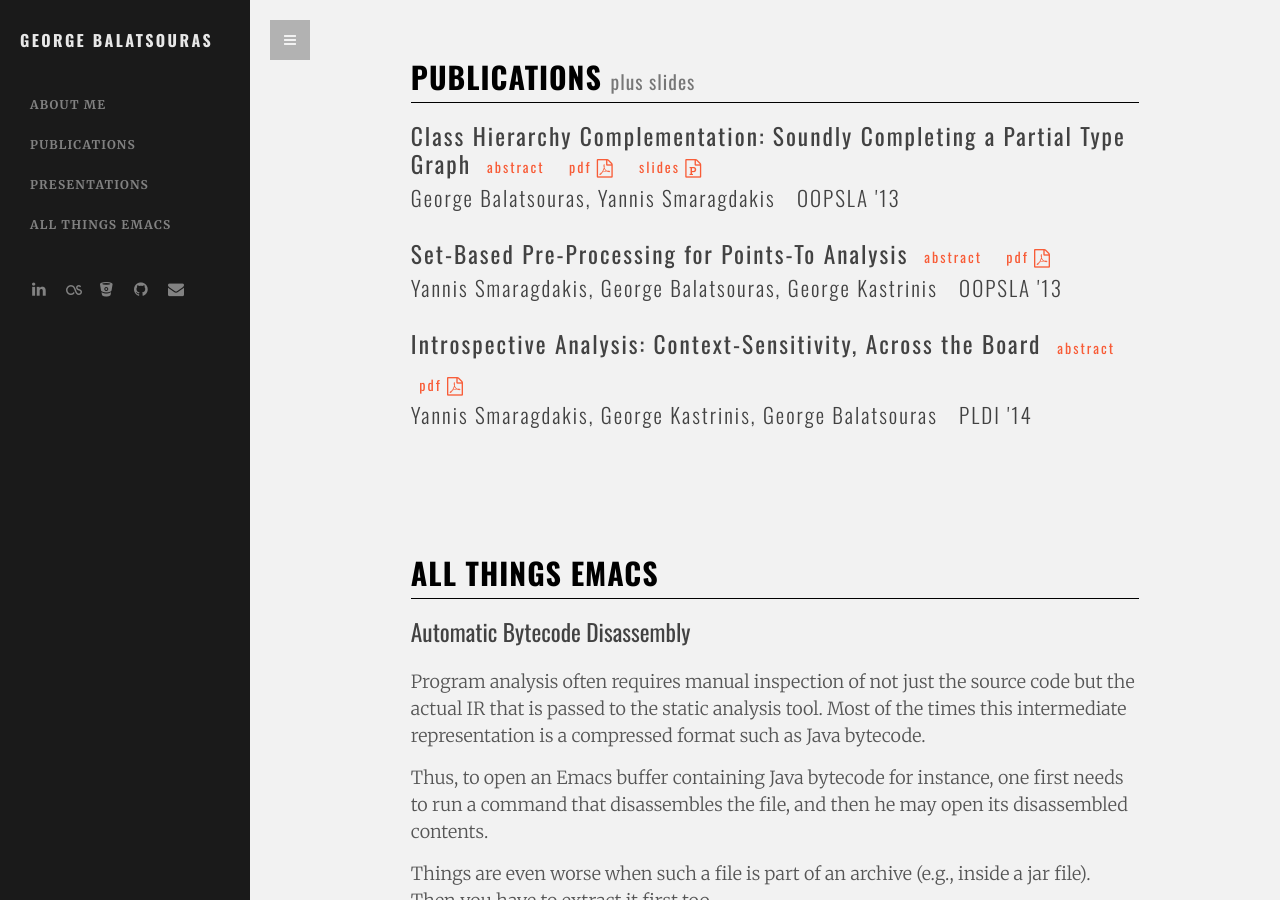
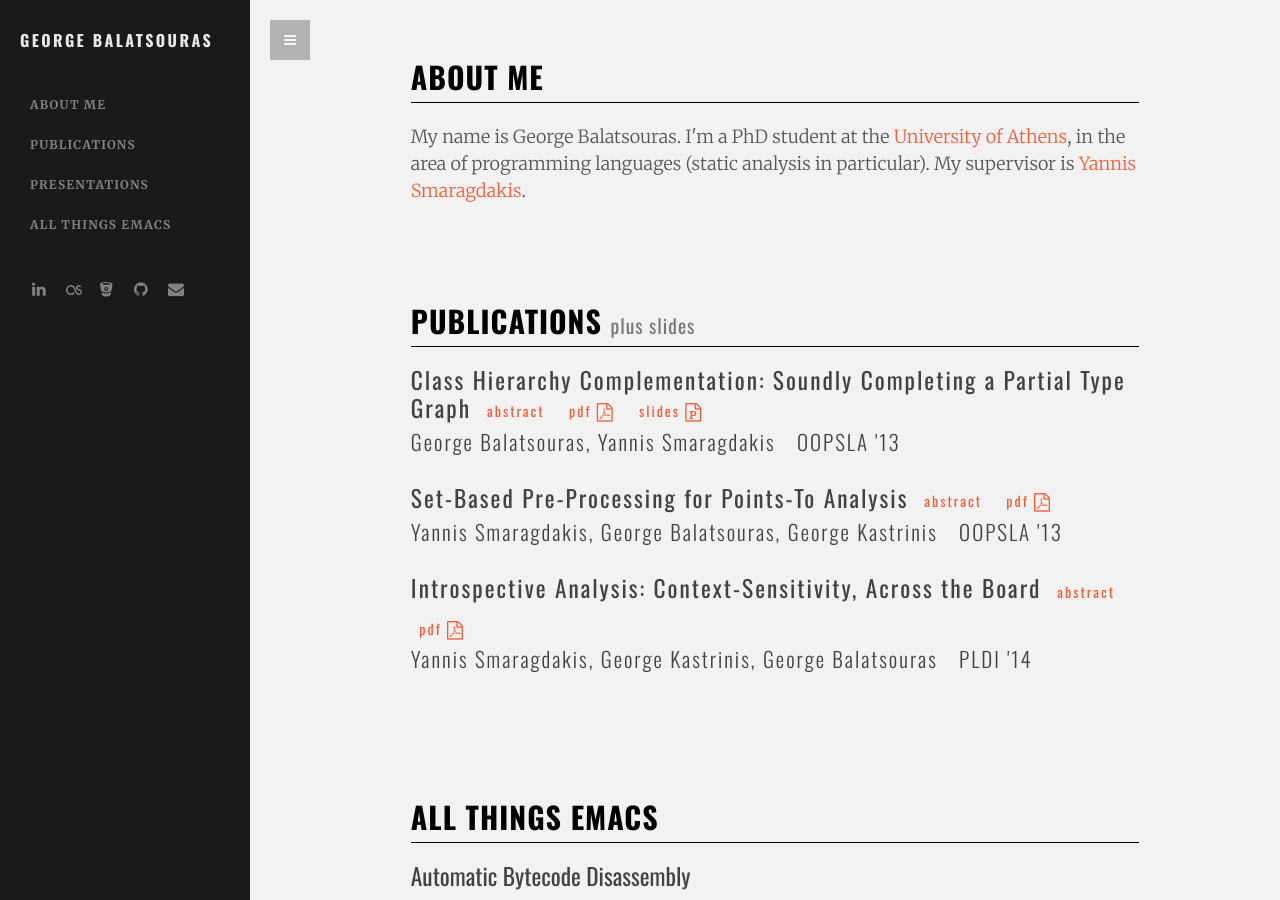
Before and after one commit to gbalats/gbalats.github.io, a Jekyll site: the page built from index.html, in a window 1280 px wide and 900 px high. Built offline with Jekyll 4.4.1, drawn with Linux system fonts in a browser that asks for light colours.

Commit message:
Add about me section.

```diff
--- a/index.html
+++ b/index.html
@@ -20,6 +20,24 @@ sections:
 ---
 
 <div class="container-fluid">
+  <!-- ========== ABOUT ME SECTION ========== -->
+  <div class="row sect">
+    <div id="about" class="{{ page.width | join: ' ' }}">
+      <div class="page-header">
+        <h2>
+          ABOUT ME
+        </h2>
+      </div>
+
+      My name is George Balatsouras. I'm a PhD student at the
+      <a href="http://en.uoa.gr/">University of Athens</a>, in the
+      area of programming languages (static analysis in particular).
+      My supervisor is <a href="http://smaragd.org/">Yannis
+      Smaragdakis</a>.
+
+    </div>   <!-- /#publications -->
+  </div> <!-- /.sect -->
+
   <!-- ========== PUBLICATIONS SECTION ========== -->
   <div class="row sect">
     <div id="publ" class="{{ page.width | join: ' ' }}">
```
